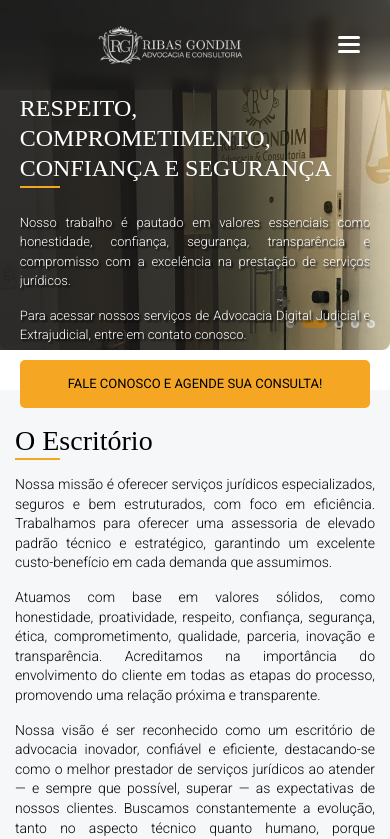
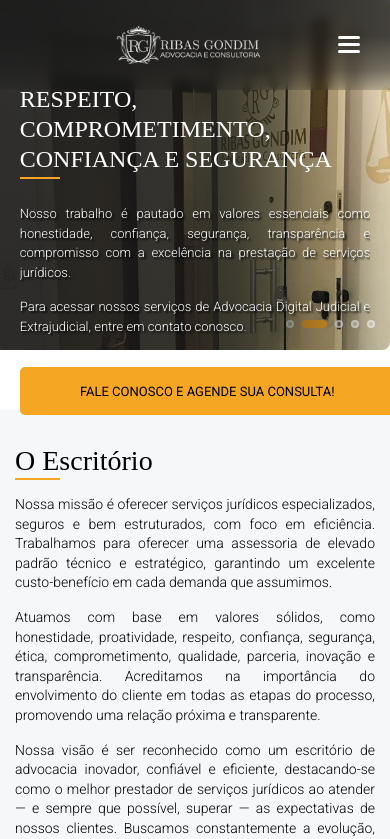
Before and after one commit to devNeiBarbosa/ribas-gondim-advocacia, a React (Vite) app: page / in a window 390 px wide. Shown: the top 839 px of the page. Built offline with nearby package versions, Linux system fonts and the light colour scheme.

Commit message:
Update 6.0

```diff
--- a/src/styles/Header.css
+++ b/src/styles/Header.css
@@ -230,14 +230,14 @@
     flex: 1;
     justify-content: center;
     margin-top: -5px;
-    margin-left: 0;
+    margin-left: 10;
     width: auto;
     height: auto;
   }
 
   .img {
     width: 220px;
-    margin-left: 0;
+    margin-left: 20%;
     margin-top: 5px;
   }
 
--- a/src/styles/Home.css
+++ b/src/styles/Home.css
@@ -226,7 +226,7 @@
       font-size: 15px;
       margin-top: 0px;
 
-      &:hover{
+      &:hover {
         transform: translateY(0px);
       }
 
@@ -298,6 +298,7 @@
     height: 350px;
     padding: 0 15px;
     gap: 15px;
+    margin-top: -40px;
 
     .titulo {
       width: 100%;
@@ -317,10 +318,12 @@
 
     .agendamento {
       width: 100%;
-      max-width: none;
+      position: absolute;
+      max-width: 375px;
       height: 50px;
       font-size: 14px;
-      margin-top: 0px;
+      top: 367px;
+      justify-content: center;
 
       &:hover {
         transform: translateY(0px);
@@ -355,7 +358,7 @@
       font-size: 13px;
       margin-top: 0px;
 
-      &:hover{
+      &:hover {
         transform: translateY(0px);
       }
 
--- a/src/styles/TheOffice.css
+++ b/src/styles/TheOffice.css
@@ -115,6 +115,7 @@
     padding: 30px 0;
     height: auto;
     min-height: 500px;
+    margin-top: 40px;
     gap: 0;
 
     .escritorio-left {
```
